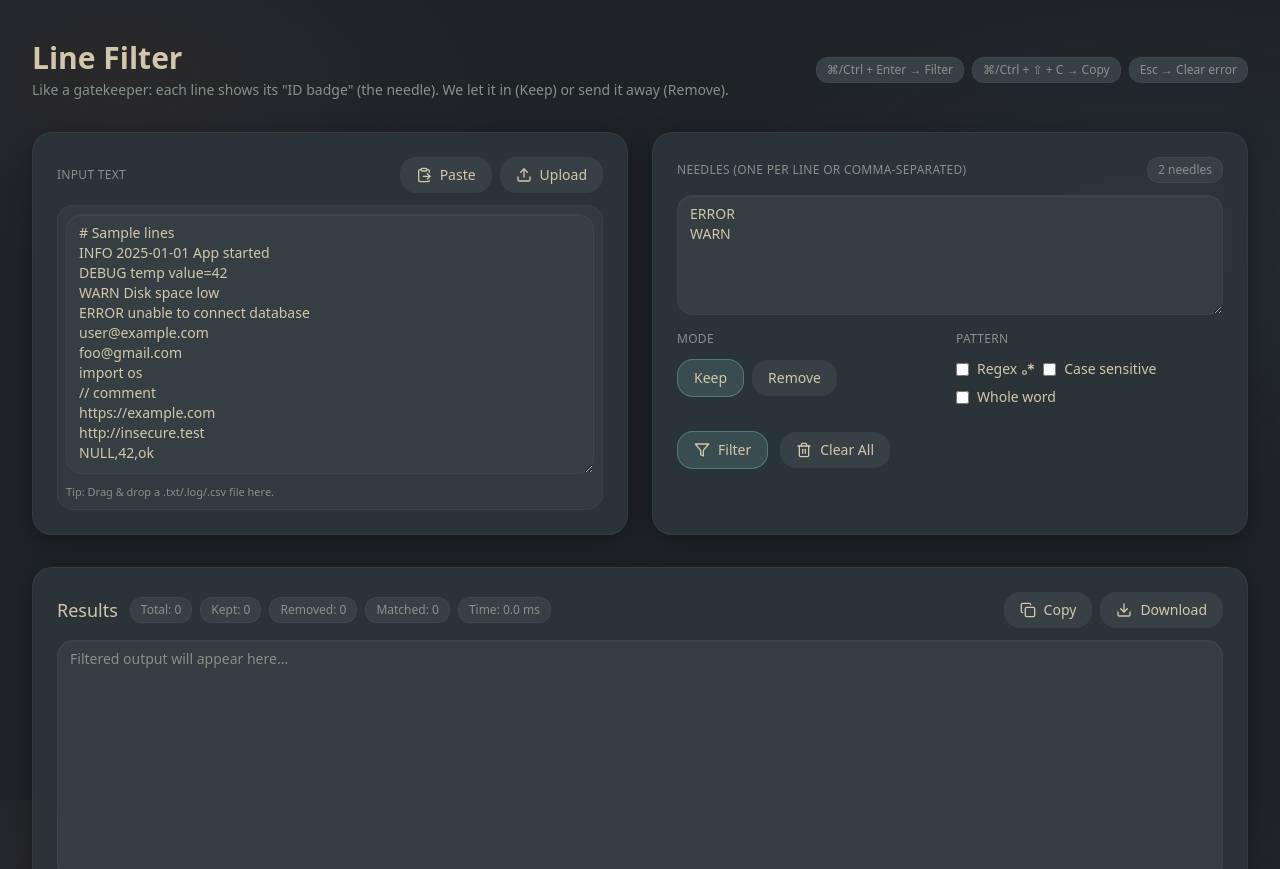
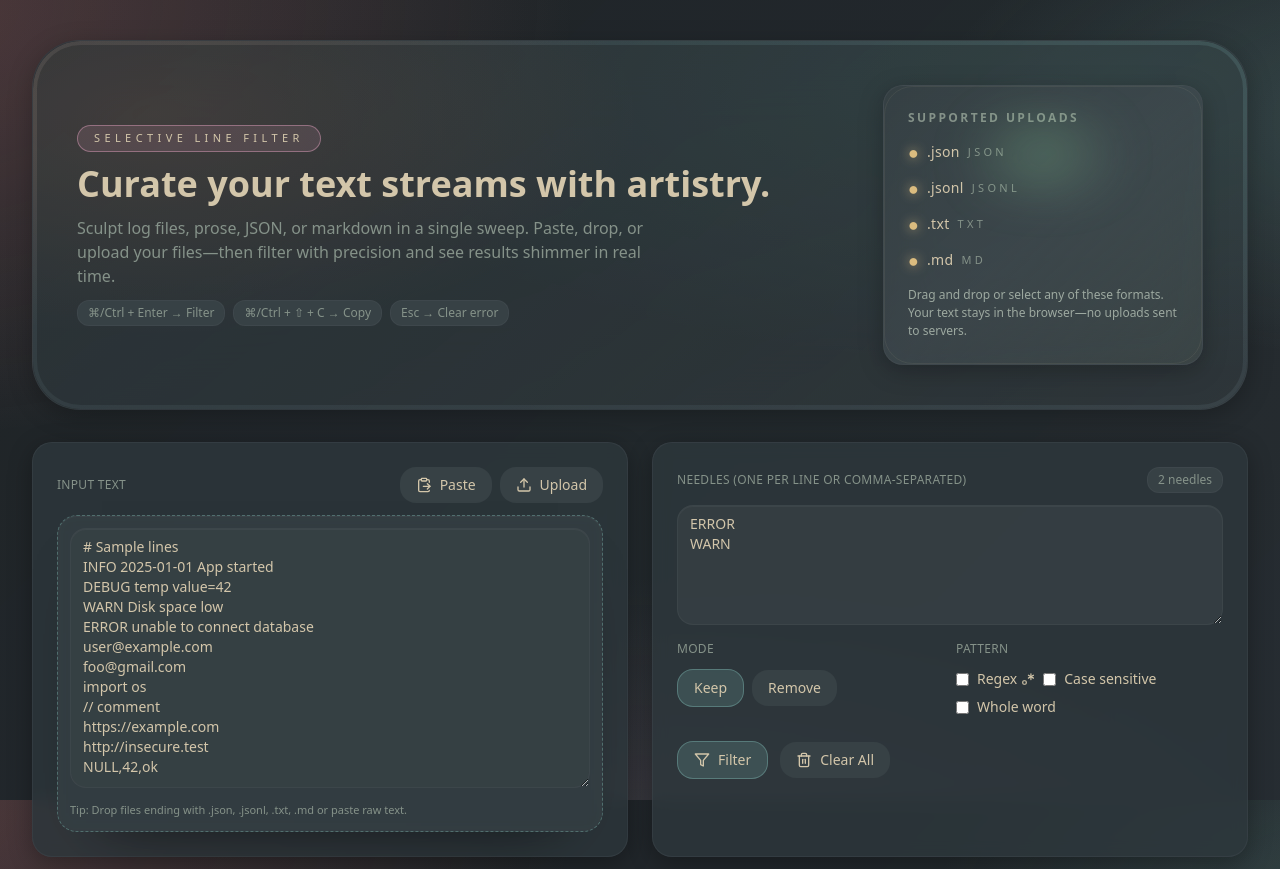
Before and after one commit to withLinda/selective-line-filter, a Next.js app: page / in a window 1280 px wide. Shown: the top 869 px of the page. Built offline with nearby package versions, Linux system fonts and the light colour scheme.

Commit message:
Enhance upload support and glassmorphic UI

```diff
--- a/app/globals.css
+++ b/app/globals.css
@@ -44,9 +44,61 @@ html, body {
 
 body {
   @apply bg-bg-0 text-fg;
-  background-image: radial-gradient(60rem 30rem at 10% 10%, rgba(230,126,128,0.06), transparent 40%),
-                    radial-gradient(70rem 40rem at 90% 30%, rgba(127,187,179,0.06), transparent 40%),
-                    radial-gradient(50rem 30rem at 50% 120%, rgba(219,188,127,0.05), transparent 40%);
+  background-image:
+    radial-gradient(80rem 50rem at -10% 0%, rgba(230, 126, 128, 0.25), transparent 55%),
+    radial-gradient(60rem 30rem at 110% 15%, rgba(127, 187, 179, 0.2), transparent 50%),
+    radial-gradient(70rem 40rem at 50% 120%, rgba(214, 153, 182, 0.18), transparent 60%),
+    linear-gradient(135deg, rgba(30, 35, 38, 0.95), rgba(39, 46, 51, 0.9));
+}
+
+.hero {
+  @apply relative overflow-hidden rounded-[3rem] border border-bg-4/40 bg-gradient-to-br from-bg-1/70 via-bg-2/60 to-bg-4/50 p-1 shadow-soft backdrop-blur-2xl;
+}
+
+.hero-overlay {
+  @apply absolute inset-0 rounded-[3rem];
+  background:
+    radial-gradient(40% 60% at 10% 20%, rgba(230, 152, 117, 0.18), transparent),
+    radial-gradient(70% 80% at 90% 10%, rgba(127, 187, 179, 0.18), transparent),
+    linear-gradient(140deg, rgba(55, 65, 69, 0.8), rgba(65, 75, 80, 0.45));
+  filter: saturate(120%);
+}
+
+.hero-content {
+  @apply relative flex flex-col gap-6 rounded-[2.75rem] bg-bg-0/40 p-6 sm:flex-row sm:items-center sm:justify-between sm:p-10;
+}
+
+.badge-glass {
+  @apply inline-flex w-fit items-center justify-center rounded-full border border-accent-mauve/50 bg-accent-mauve/15 px-4 py-1 text-[11px] font-medium uppercase tracking-[0.4em] text-fg;
+  box-shadow: 0 10px 40px -20px rgba(214, 153, 182, 0.9);
+}
+
+.support-card {
+  @apply relative w-full max-w-xs rounded-3xl border border-bg-5/50 bg-gradient-to-br from-bg-3/80 via-bg-4/70 to-bg-6/40 p-6 shadow-soft backdrop-blur-xl;
+}
+
+.support-card::before {
+  content: "";
+  position: absolute;
+  inset: 0;
+  border-radius: 1.8rem;
+  border: 1px solid rgba(211, 198, 170, 0.08);
+  pointer-events: none;
+}
+
+.support-card::after {
+  content: "";
+  position: absolute;
+  inset: 10% 15% auto 15%;
+  height: 30%;
+  border-radius: 50%;
+  background: radial-gradient(circle, rgba(131, 192, 146, 0.3), transparent 70%);
+  filter: blur(20px);
+  pointer-events: none;
+}
+
+.bullet {
+  @apply text-accent-sand text-lg drop-shadow-[0_0_6px_rgba(219,188,127,0.8)];
 }
 
 /* Components */
@@ -61,7 +113,7 @@ body {
 }
 .btn-primary {
   @apply bg-accent-teal/20 hover:bg-accent-teal/30 text-fg border border-accent-teal/40;
-}
+  }
 .btn-ghost {
   @apply bg-bg-3 hover:bg-bg-4 text-fg;
 }
@@ -77,3 +129,8 @@ body {
 .chip {
   @apply inline-flex items-center gap-2 px-2.5 py-1 rounded-xl bg-bg-3 text-fg-subtle border border-bg-5/40 text-xs;
 }
+
+.dropzone {
+  @apply rounded-3xl border border-dashed border-accent-teal/40 bg-bg-3/70 p-3 transition-all duration-200 hover:border-accent-mint/60 hover:bg-bg-3/80 hover:shadow-soft backdrop-blur;
+  box-shadow: inset 0 1px 0 rgba(255, 255, 255, 0.04), 0 30px 60px -45px rgba(0, 0, 0, 0.8);
+}
--- a/app/page.tsx
+++ b/app/page.tsx
@@ -48,6 +48,10 @@ WARN`,
     wholeWord: false,
   },
 };
+
+const SUPPORTED_FILE_TYPES = [".json", ".jsonl", ".txt", ".md"] as const;
+
+const friendlySupported = SUPPORTED_FILE_TYPES.map((ext) => ext.replace(".", "").toUpperCase());
 
 export default function Home() {
   const [input, setInput] = useState<string>(DEFAULTS.input);
@@ -139,8 +143,20 @@ export default function Home() {
   }, [output]);
 
   const onUpload = useCallback(async (file: File) => {
+    const isSupported = SUPPORTED_FILE_TYPES.some((ext) =>
+      file.name.toLowerCase().endsWith(ext),
+    );
+
+    if (!isSupported && file.type !== "application/json" && file.type !== "text/plain") {
+      setError(
+        `Unsupported file format. Please upload one of: ${SUPPORTED_FILE_TYPES.join(", ")}.`,
+      );
+      return;
+    }
+
     const text = await file.text();
     setInput(text);
+    setError(null);
   }, []);
 
   const onDrop = useCallback(
@@ -187,20 +203,47 @@ export default function Home() {
   return (
     <main className="min-h-screen px-4 py-10 sm:px-6 lg:px-8" onKeyDown={onKey}>
       <div className="mx-auto max-w-7xl space-y-8">
-        <header className="flex items-center justify-between">
-          <div className="space-y-1">
-            <h1 className="text-2xl font-semibold text-fg sm:text-3xl">
-              Line Filter
-            </h1>
-            <p className="text-sm text-fg-subtle">
-              Like a gatekeeper: each line shows its &quot;ID badge&quot; (the
-              needle). We let it in (Keep) or send it away (Remove).
-            </p>
-          </div>
-          <div className="hidden items-center gap-2 text-xs text-fg-subtle sm:flex">
-            <span className="chip">⌘/Ctrl + Enter → Filter</span>
-            <span className="chip">⌘/Ctrl + ⇧ + C → Copy</span>
-            <span className="chip">Esc → Clear error</span>
+        <header className="hero">
+          <div className="hero-overlay" />
+          <div className="hero-content">
+            <div className="space-y-3">
+              <span className="badge-glass">Selective Line Filter</span>
+              <h1 className="text-3xl font-semibold text-fg sm:text-4xl">
+                Curate your text streams with artistry.
+              </h1>
+              <p className="max-w-xl text-sm text-fg-subtle sm:text-base">
+                Sculpt log files, prose, JSON, or markdown in a single sweep.
+                Paste, drop, or upload your files—then filter with precision and
+                see results shimmer in real time.
+              </p>
+              <div className="flex flex-wrap gap-2 text-[11px] text-fg-subtle">
+                <span className="chip">⌘/Ctrl + Enter → Filter</span>
+                <span className="chip">⌘/Ctrl + ⇧ + C → Copy</span>
+                <span className="chip">Esc → Clear error</span>
+              </div>
+            </div>
+            <div className="support-card">
+              <h2 className="text-xs font-semibold uppercase tracking-[0.2em] text-fg-subtle">
+                Supported uploads
+              </h2>
+              <ul className="mt-3 space-y-2 text-sm text-fg">
+                {friendlySupported.map((label) => (
+                  <li key={label} className="flex items-center gap-2">
+                    <span className="bullet" aria-hidden="true">
+                      ●
+                    </span>
+                    <span className="font-medium tracking-wide">.{label.toLowerCase()}</span>
+                    <span className="text-[11px] uppercase tracking-[0.3em] text-fg-subtle">
+                      {label}
+                    </span>
+                  </li>
+                ))}
+              </ul>
+              <p className="mt-3 text-[12px] text-fg-muted">
+                Drag and drop or select any of these formats. Your text stays in
+                the browser—no uploads sent to servers.
+              </p>
+            </div>
           </div>
         </header>
 
@@ -226,7 +269,7 @@ export default function Home() {
                   <Upload size={16} /> Upload
                   <input
                     type="file"
-                    accept=".txt,.log,.csv,text/plain"
+                    accept={SUPPORTED_FILE_TYPES.join(",")}
                     className="hidden"
                     onChange={(e) => {
                       const f = e.target.files?.[0];
@@ -238,7 +281,7 @@ export default function Home() {
             </div>
 
             <div
-              className="rounded-2xl border border-bg-5/40 bg-bg-3/60 p-2"
+              className="dropzone"
               onDragOver={(e) => {
                 e.preventDefault();
               }}
@@ -252,8 +295,9 @@ export default function Home() {
                 value={input}
                 onChange={(e) => setInput(e.target.value)}
               />
-              <p className="mt-1 text-[11px] text-fg-subtle">
-                Tip: Drag &amp; drop a .txt/.log/.csv file here.
+              <p className="mt-2 text-[11px] text-fg-subtle">
+                Tip: Drop files ending with {SUPPORTED_FILE_TYPES.join(", ")}
+                {" "}or paste raw text.
               </p>
             </div>
           </div>
@@ -368,7 +412,11 @@ export default function Home() {
                 <Trash2 size={16} />
                 Clear All
               </button>
-              {error && <span className="text-sm text-accent-rose">{error}</span>}
+              {error && (
+                <span className="text-sm text-accent-rose backdrop-blur-sm">
+                  {error}
+                </span>
+              )}
             </div>
           </div>
         </section>
```
